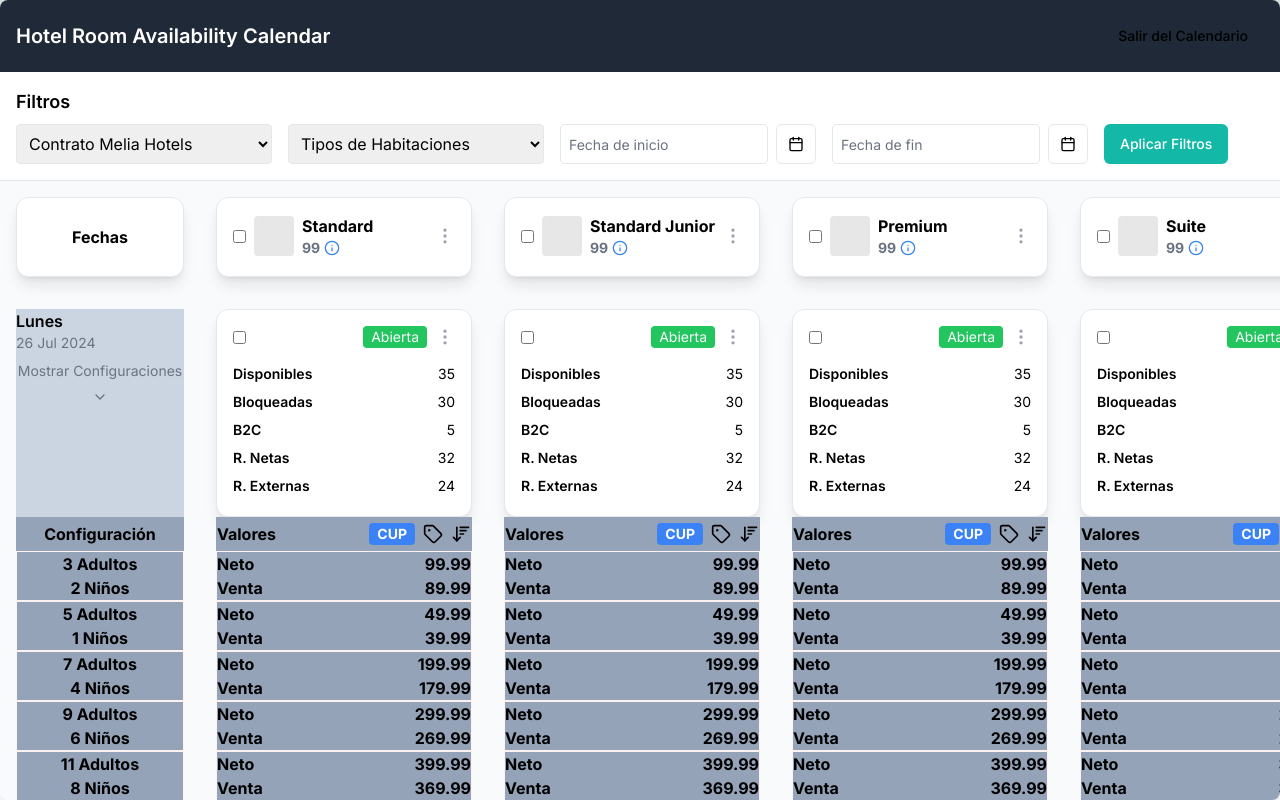
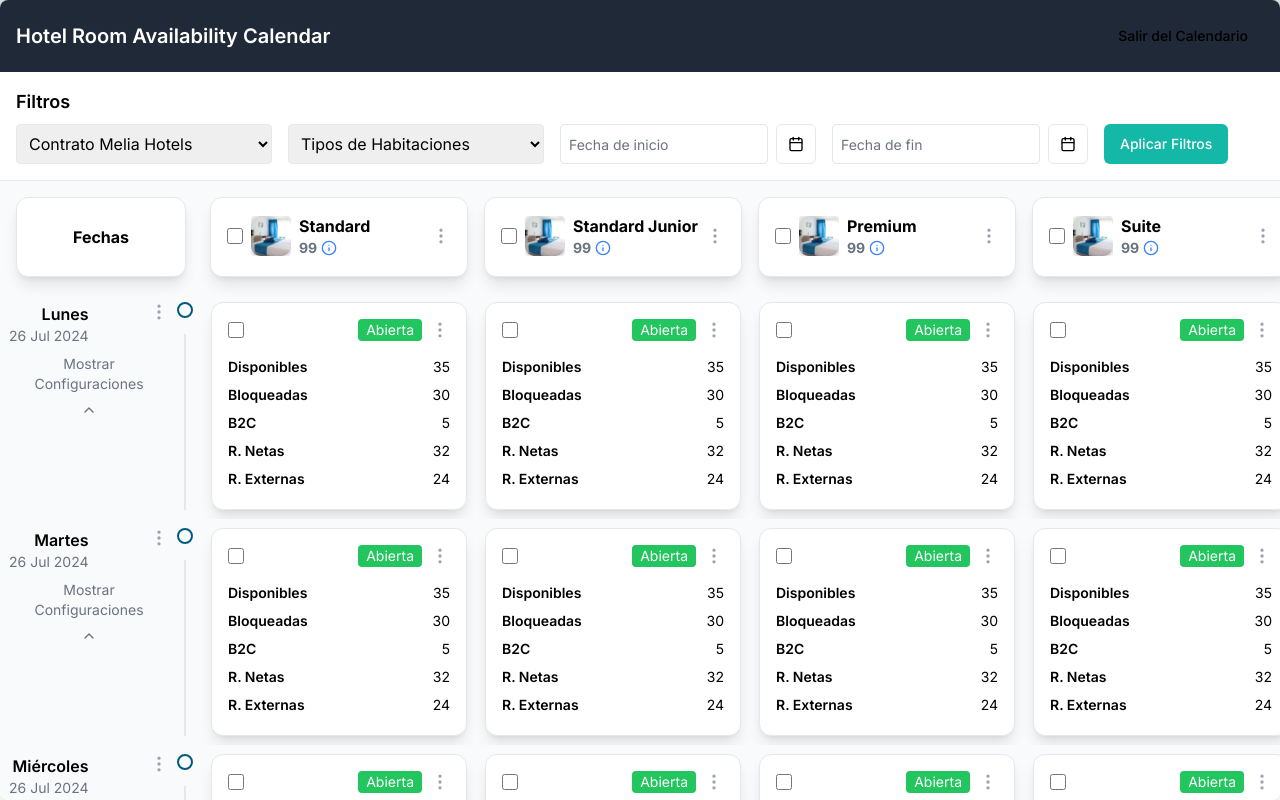
Before and after one commit to swordfest/testingv0, a Next.js app: page /calendario in a window 1280 px wide. Built offline with nearby package versions, Linux system fonts and the light colour scheme.

Commit message:
maquetado

```diff
--- a/src/app/calendario/page.tsx
+++ b/src/app/calendario/page.tsx
@@ -2,6 +2,7 @@
 "use client";
 
 import React, { useState } from "react";
+import Image from "next/image";
 import { Button } from "@/components/ui/button";
 // import { Select } from "@/components/ui/select"
 import { Input } from "@/components/ui/input";
@@ -81,6 +82,23 @@ const prices = [
 ];
 
 export default function Component() {
+  const [visibleItems, setVisibleItems] = useState(days.map(() => false));
+  const [selectedRooms, setSelectedRooms] = useState(
+    roomTypes.map(() => false)
+  );
+
+  const toggleSelection = (roomIndex: number) => {
+    setSelectedRooms((prev) =>
+      prev.map((selected, i) => (i === roomIndex ? !selected : selected))
+    );
+  };
+
+  const toggleVisibility = (dayIndex: number) => {
+    setVisibleItems((prev) =>
+      prev.map((visible, i) => (i === dayIndex ? !visible : visible))
+    );
+  };
+
   return (
     <div className="w-full h-screen mx-auto bg-white shadow-lg rounded-lg overflow-hidden">
       <div className="bg-gray-800 p-4 flex justify-between items-center">
@@ -155,9 +173,15 @@ export default function Component() {
                   Fechas
                 </div>
               </th>
+
               {roomTypes.map((type, index) => (
-                <th key={index} className="bg-gray-50 p-4 min-w-[200px]">
-                  <div className="min-w-32 min-h-20 bg-white rounded-xl shadow-lg p-4 flex flex-col gap-4 border hover:border-1 hover:border-gray-500 ">
+                <th
+                  key={index}
+                  className={`p-2 min-w-[200px] ${
+                    selectedRooms[index] ? "bg-gray-200" : "bg-gray-50"
+                  }`}
+                >
+                  <div className={`min-w-32 min-h-20 bg-white rounded-xl shadow-lg p-4 flex flex-col gap-4 ${selectedRooms[index] ? 'border border-gray-500 hover:border-gray-500' : 'border hover:border-gray-300'}`}>
                     <div className="flex items-center justify-between">
                       <div className="flex items-center gap-2">
                         <input
@@ -165,12 +189,13 @@ export default function Component() {
                           type="checkbox"
                           name=""
                           id="roomSelected"
+                          className="w-4 h-4 cursor-pointer"
+                          onChange={() => toggleSelection(index)}
                         />
-                        <img
-                          src={type.image}
-                          alt={type.name}
-                          className="w-10 h-10 rounded"
-                        />
+                        <div className="w-10 h-10 rounded relative bg-gray-200">
+                          <Image fill={true} src={`/room.png`} alt="room" />
+                        </div>
+
                         <div>
                           <span className="w-6 text-black text-left text-ellipsis">
                             {type.name}
@@ -191,30 +216,58 @@ export default function Component() {
           <tbody>
             {days.map((day, dayIndex) => (
               <tr key={dayIndex} className="bg-gray-50">
-                <td className="sticky h-auto left-0 p-4 min-w-[200px] bg-gray-50">
-                  <div className="wrapper bg-slate-300 min-h-52">
+                <td className="sticky h-auto left-0 bg-gray-50">
+                  <div className="item-disp-wrapper p-2 min-w-[200px] flex gap-2">
+                    <div className="wrapper min-h-52">
+                      <div className="wrapper-date-actions flex items-start justify-between">
+                        <div className="wrapper-date-day flex flex-col items-end">
                           <div className="font-semibold text-black">{day}</div>
-                    <div className="text-sm text-gray-500">26 Jul 2024</div>
-                    <div className="flex flex-col items-center py-2 text-gray-500 gap-2">
+                          <div className="text-sm text-gray-500 capitalize">
+                            26 Jul 2024
+                          </div>
+                        </div>
+                        <MoreVertical className="w-5 h-5 text-gray-400" />
+                      </div>
+                      <div
+                        onClick={() => {
+                          toggleVisibility(dayIndex);
+                        }}
+                        className="flex flex-col items-center py-2 text-gray-500 gap-2 cursor-pointer"
+                      >
                         <span className="text-center text-sm">
                           Mostrar Configuraciones
                         </span>
-                      <ChevronDown className="w-4 h-4" />
+                        <ChevronDown
+                          className={`w-4 h-4 transition-all ${
+                            visibleItems[dayIndex] ? "rotate-0" : "rotate-180"
+                          }`}
+                        />
                       </div>
                     </div>
-                  <div className="w-full h-auto bg-red-50 flex flex-col text-black font-normal">
+                    <div className="timeline-wrapper-draw flex flex-col items-center justify-start gap-4">
+                      <div className=" circle w-4 h-4 shrink-0 border-2 border-[#005B7F] rounded-full"></div>
+                      <div className=" vertical-line w-[1.5px] h-full bg-[#919EAB] bg-opacity-20"></div>
+                    </div>
+                  </div>
+                  <div
+                    className={`w-full h-auto bg-white flex-col text-black ${
+                      visibleItems[dayIndex] ? "flex" : "hidden"
+                    }`}
+                  >
                     {/* <span className="w-full text-sm p-4">Configuración</span> */}
                     <table>
                       <thead>
-                        <tr className="p-4 bg-slate-400">
+                        <tr className="p-4">
                           <th>
-                            <div className="h-8 flex items-center justify-center">Configuración</div>
+                            <div className="h-8 flex items-center justify-center font-semibold">
+                              Configuración
+                            </div>
                           </th>
                         </tr>
                         {configurations.map((conf, confIndex) => (
                           <tr key={confIndex}>
-                            <th>
-                              <div className="min-h-10 bg-slate-400">
+                            <th className="border border-b-px border-x-0 border-slate-300 border-dashed ">
+                              <div className="min-h-10 font-normal">
                                 {conf.adults} Adultos <br />
                                 {conf.children} Niños
                               </div>
@@ -227,7 +280,13 @@ export default function Component() {
                 </td>
 
                 {roomTypes.map((_, typeIndex) => (
-                  <td key={typeIndex} className="p-4 min-w-[200px] text-black">
+                  <td
+                    key={typeIndex}
+                    className={`text-black ${
+                      selectedRooms[typeIndex] ? "bg-gray-200" : "bg-gray-50"
+                    }`}
+                  >
+                    <div className="item-disp-wrapper p-2 min-w-[200px]">
                       <div className="min-w-64 min-h-52 bg-white rounded-xl shadow-lg p-4 flex flex-col gap-4 border hover:border-1 hover:border-gray-500 ">
                         <div className="flex justify-between items-center">
                           <input
@@ -235,6 +294,7 @@ export default function Component() {
                             type="checkbox"
                             name=""
                             id="disponSelected"
+                            className="w-4 h-4 cursor-pointer"
                           />
                           <div className="flex gap-2 items-center justify-center">
                             <div className="bg-green-500 text-white px-2 py-px rounded text-sm">
@@ -256,15 +316,20 @@ export default function Component() {
                           <div className="text-right">24</div>
                         </div>
                       </div>
-                    <div className="w-full h-auto bg-red-50 flex flex-col text-black font-normal">
+                    </div>
+                    <div
+                      className={`w-full h-auto bg-white flex flex-col text-black font-normal ${
+                        visibleItems[dayIndex] ? "flex" : "hidden"
+                      }`}
+                    >
                       <table>
                         <thead>
-                          <tr className="p-4 bg-slate-400">
+                          <tr className="p-4">
                             <th>
-                              <div className="wrapper-header h-8 flex gap-4 items-center justify-between">
-                                <div>Valores</div>
+                              <div className="wrapper-header h-8 px-2 flex gap-4 items-center justify-between">
+                                <div className="font-normal">Valores</div>
                                 <div className="wrapper-valores flex gap-2 items-center justify-center">
-                                  <div className="bg-blue-500 text-white px-2 py-px rounded text-sm">
+                                  <div className="bg-blue-500 text-white px-2 py-px rounded text-sm font-normal">
                                     CUP
                                   </div>
                                   <Tag className="w-5 h-5" />
@@ -275,15 +340,19 @@ export default function Component() {
                           </tr>
                           {prices.map((p, priceIndex) => (
                             <tr key={priceIndex}>
-                              <th>
-                                <div className="wrapper-precios min-h-10 bg-slate-400">
+                              <th className="border border-b-px border-x-0 border-slate-300 border-dashed ">
+                                <div className="wrapper-precios min-h-10 px-2">
                                   <div className="flex items-center justify-between">
-                                    <span>Neto</span>
+                                    <div className="font-semibold">Neto</div>
+                                    <div className="font-normal">
                                       {p.netPrice}
                                     </div>
+                                  </div>
                                   <div className="flex items-center justify-between">
-                                    <span>Venta</span>
+                                    <div className="font-semibold">Venta</div>
+                                    <div className="font-normal">
                                       {p.salePrice}
+                                    </div>
                                   </div>
                                 </div>
                               </th>
```
Also changed, not shown: public/room.png (added). Lines whose indentation alone changed are shown as unchanged.
